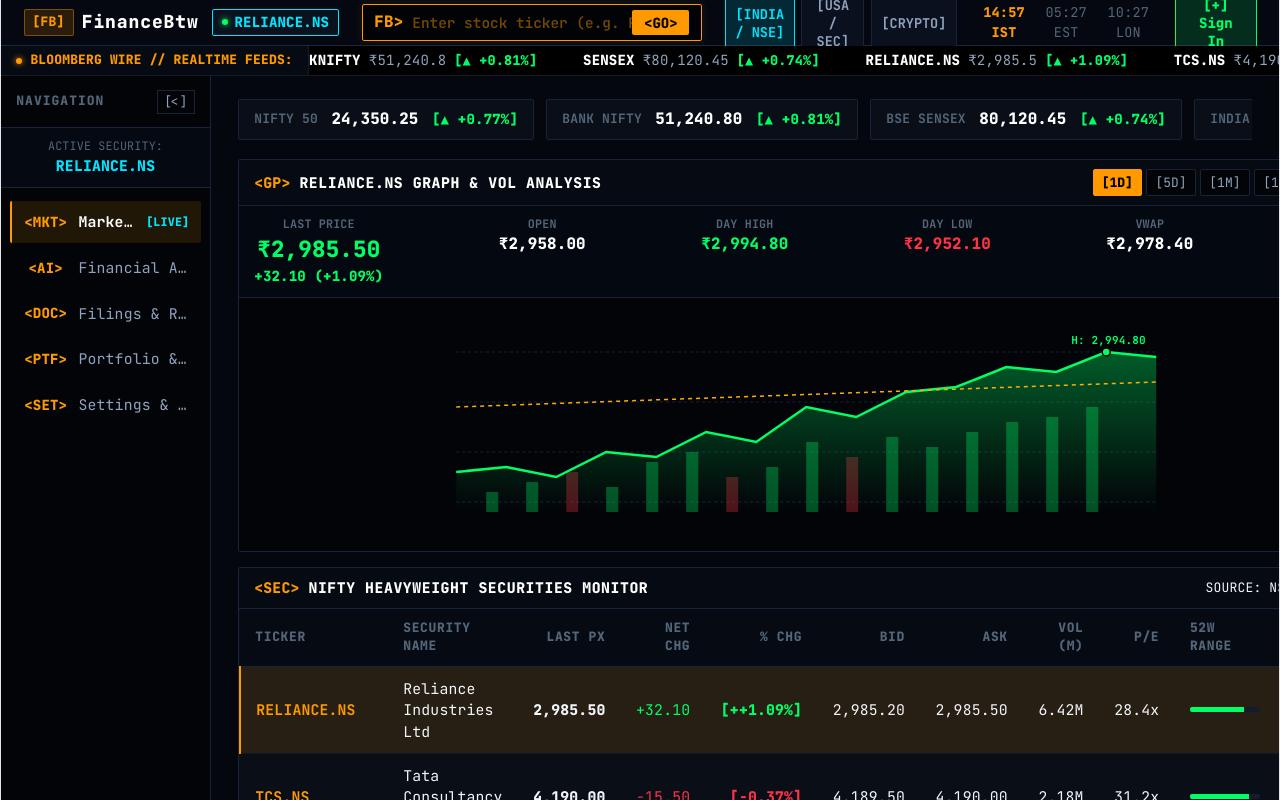
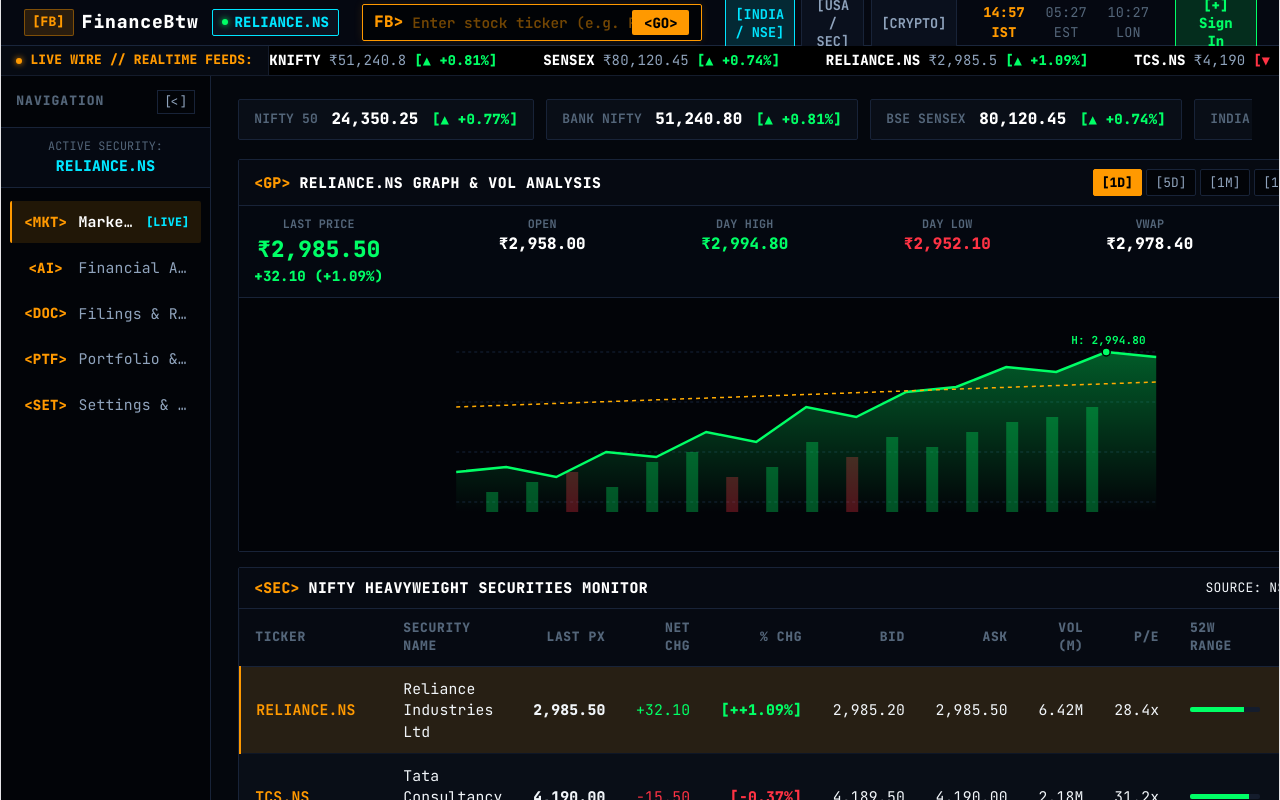
Before and after one commit to Manav-Arora4/financebtw, a React (Vite) app in the folder frontend/: page /market in a window 1280 px wide. Built offline with nearby package versions, Linux system fonts and the light colour scheme; no server answers.

Commit message:
fix(branding): replace external brand references with FinanceBtw Institutional News Wire

```diff
--- a/frontend/index.html
+++ b/frontend/index.html
@@ -5,7 +5,7 @@
     <link rel="icon" type="image/svg+xml" href="/favicon.svg" />
     <meta name="viewport" content="width=device-width, initial-scale=1.0" />
     <title>FinanceBtw // Terminal Workstation</title>
-    <!-- Bloomberg / Institutional Monospace & Sans Typography -->
+    <!-- Institutional Monospace & Sans Typography -->
     <link rel="preconnect" href="https://fonts.googleapis.com" />
     <link rel="preconnect" href="https://fonts.gstatic.com" crossorigin />
     <link
--- a/frontend/src/components/layout/AppLayout.tsx
+++ b/frontend/src/components/layout/AppLayout.tsx
@@ -11,7 +11,7 @@
 
   return (
     <div className={`terminal-app-root ${sidebarCollapsed ? 'sidebar-collapsed' : ''}`}>
-      {/* 1. Unified Bloomberg Command Header */}
+      {/* 1. Unified Terminal Command Header */}
       <Header />
 
       {/* 2. Real-time Continuous Market Ticker Marquee */}
--- a/frontend/src/components/layout/MarketMarquee.tsx
+++ b/frontend/src/components/layout/MarketMarquee.tsx
@@ -10,7 +10,7 @@
     <div className="terminal-marquee-strip">
       <div className="marquee-prefix-label">
         <span className="live-pulse"></span>
-        <span className="prefix-txt">BLOOMBERG WIRE // REALTIME FEEDS:</span>
+        <span className="prefix-txt">LIVE WIRE // REALTIME FEEDS:</span>
       </div>
       <div className="terminal-marquee-track">
         {marqueeItems.map((item, idx) => {
--- a/frontend/src/pages/MarketPage.tsx
+++ b/frontend/src/pages/MarketPage.tsx
@@ -313,12 +313,12 @@
           </div>
         </div>
 
-        {/* Quadrant 4: Bloomberg Institutional News Wire */}
+        {/* Quadrant 4: Institutional News Wire */}
         <div className="terminal-panel wire-quadrant">
           <div className="panel-header">
             <div className="panel-title-group">
               <span className="panel-code">&lt;NEWS&gt;</span>
-              <span className="panel-title">BLOOMBERG NEWS WIRE STREAM</span>
+              <span className="panel-title">INSTITUTIONAL NEWS WIRE STREAM</span>
             </div>
             <span className="wire-live-tag">[WIRE ACTIVE]</span>
           </div>
--- a/frontend/src/pages/OverviewPage.tsx
+++ b/frontend/src/pages/OverviewPage.tsx
@@ -41,7 +41,7 @@
   const phases = [
     { num: '01', name: 'Repository Foundation & Provider Abstraction', branch: 'feature/project-setup', status: 'DONE' },
     { num: '02', name: 'Supabase Authentication & JWT Verifier', branch: 'feature/authentication', status: 'DONE' },
-    { num: '03', name: 'Bloomberg Terminal UI & Navigation Layout', branch: 'feature/frontend-layout', status: 'DONE' },
+    { num: '03', name: 'Professional Terminal UI & Navigation Layout', branch: 'feature/frontend-layout', status: 'DONE' },
     { num: '04', name: 'Document Ingestion Pipeline (LlamaIndex)', branch: 'feature/document-ingestion', status: 'NEXT' },
     { num: '05', name: 'Semantic Chunking & Tabular Structure Parser', branch: 'feature/chunking', status: 'PLAN' },
     { num: '06', name: 'BGE-M3 Dense+Sparse Vectors & Qdrant Storage', branch: 'feature/embeddings', status: 'PLAN' },
```
